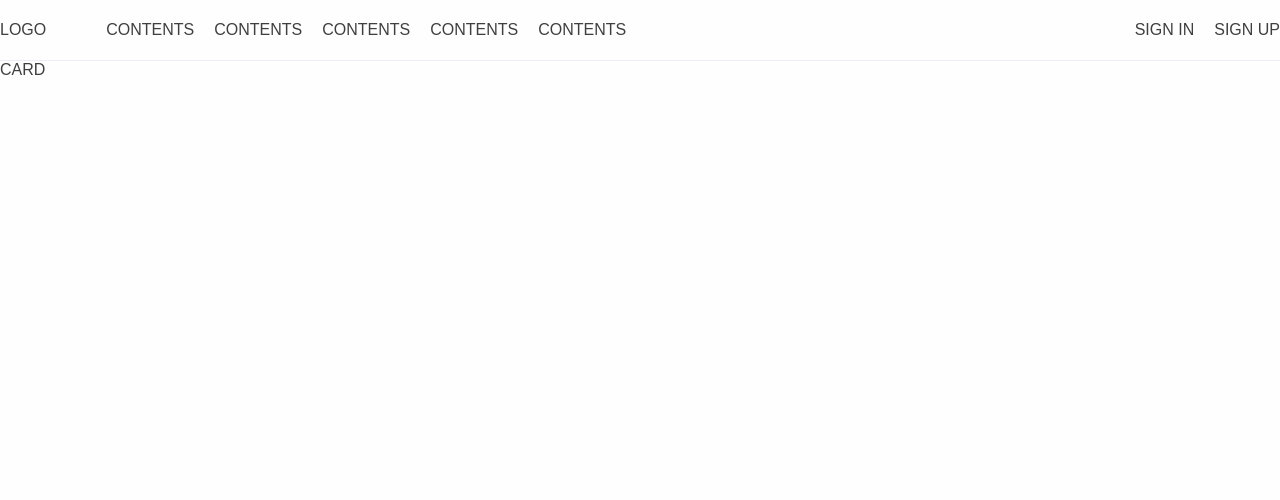
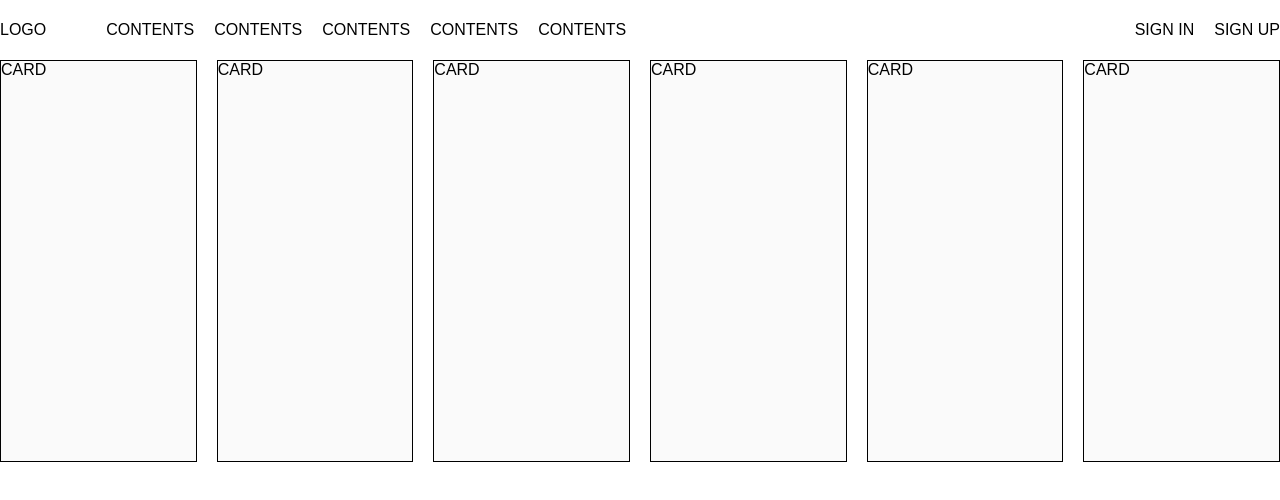
Before and after one commit to kiyoung92/board-client, a React (Create React App) app: page / in a window 1280 px wide. Shown: the top 500 px of the page. Built offline with nearby package versions, Linux system fonts and the light colour scheme; a web font is replaced by a local one.

Commit message:
feat: Card Card Event 수정중

```diff
--- a/src/components/main/body.jsx
+++ b/src/components/main/body.jsx
@@ -1,8 +1,15 @@
+/** @jsxImportSource @emotion/react */
+import { MainCardStyle } from "../../style/main/card"
 import { MainCard } from "./card"
 
 export const MainBody = () => {
     return (
-        <div>
+        <div css={ MainCardStyle.wrap }>
+            <MainCard></MainCard>
+            <MainCard></MainCard>
+            <MainCard></MainCard>
+            <MainCard></MainCard>
+            <MainCard></MainCard>
             <MainCard></MainCard>
         </div>
     )
--- a/src/components/main/card.jsx
+++ b/src/components/main/card.jsx
@@ -1,9 +1,40 @@
 /** @jsxImportSource @emotion/react */
-import { MainBodyStyle } from "../../style/main/body"
 
-export const MainCard = () => {
+import { useRef } from "react"
+import { css } from "@emotion/react";
+
+const common = {
+    wrap: css`
+        width: calc(100% / 3);
+        height: 400px;
+        background: #fafafa;
+        transition: all 0.1s;
+        border: 1px solid #000;
+        &:hover {
+            background: radial-gradient(100rem circle at var(--x-pos) var(--y-pos), rgba(0, 255, 241, 0.4), transparent 15%);
+            transform: perspective(400px) rotateX(var(--x-deg)) rotateY(var(--y-deg));
+        }
+    `
+};
+
+export const MainCard = (props) => {
+    const cardRef = useRef(null);
+
+    const cardEffector = (e) => {
+        const rect = e.target.getBoundingClientRect();
+        const x = e.clientX - rect.left;
+        const y = e.clientY - rect.top;
+        const r = e.clientX - rect.right;
+        const b = e.clientY - rect.bottom;
+
+        console.log(e.clientX, e.clientY);
+        e.target.style.setProperty('--x-pos', `${x}px`);
+        e.target.style.setProperty('--y-pos', `${y}px`);
+        // e.target.style.setProperty('--x-deg', `${ (e.clientX) / 100}deg`);
+        // e.target.style.setProperty('--y-deg', `${ (e.clientY) / 100}deg`);
+    }
     return (
-        <div css={ MainBodyStyle.wrap }>
+        <div onMouseMove={ cardEffector } css={ common.wrap }>
             <div>CARD</div>
         </div>
     )
--- a/src/index.css
+++ b/src/index.css
@@ -17,17 +17,68 @@ code {
   font-family: source-code-pro, Menlo, Monaco, Consolas, 'Courier New',
     monospace;
 }
-
+/*
 :root {
   --background-color: #fefefe;
   --button-background-color: #007FFF;
   --text-color: #3f3f3f;
-  --border-bottom: 0.5px solid rgb(237, 239, 245);
+  --border: 0.5px solid rgb(237, 239, 245);
 }
 
 .dark-mode {
   --background-color: #333;
   --button-background-color: #0064FF;
   --text-color: #ccc;
-  --border-bottom: 0.5px solid #efefef;
+  --border: 0.5px solid #efefef;
+} */
+/*
+.cards {
+  display: flex;
+  flex-wrap: wrap;
+  flex-direction: row;
+  justify-content: center;
+  align-items: center;
+  gap: 0.5rem;
+  width: 90%;
+  padding: 2rem;
 }
+.cards:hover .card {
+  background: radial-gradient(100rem circle at var(--xPos) var(--yPos), rgba(0, 255, 241, 0.4), transparent 15%);
+  transform: rotateX(var(--xPosDeg)) rotateY(var(--yPosDeg));
+}
+.cards .card {
+  width: 20rem;
+  height: 15rem;
+  background: radial-gradient(150rem circle at 0 0, rgba(0, 255, 241, 0), transparent 0%);
+  border-radius: 0.5rem;
+  display: flex;
+  justify-content: center;
+  align-items: center;
+  position: relative;
+  transition: all 0.15s;
+}
+.cards .card:hover {
+  transform: scale(0.97);
+}
+.cards .card:hover::before {
+  opacity: 1;
+}
+.cards .card::before {
+  content: "";
+  height: 100%;
+  width: 100%;
+  position: absolute;
+  top: 0;
+  left: 0;
+  border-radius: inherit;
+  background: radial-gradient(60rem circle at var(--xPos) var(--yPos), rgba(0, 255, 241, 0.1), transparent 35%);
+  opacity: 0;
+  transition: all 0.15s ease-in-out;
+}
+.cards .card .card-content {
+  background-color: #13161c;
+  border-radius: inherit;
+  transition: all 0.25s;
+  height: calc(100% - 0.1rem);
+  width: calc(100% - 0.1rem);
+} */
--- a/src/style/common/layout.jsx
+++ b/src/style/common/layout.jsx
@@ -5,6 +5,19 @@ export const commonLayout = {
         background: var(--background-color);
         color: var(--text-color);
         width: 100%;
-        height: 100%;
+        height: auto;
     `
 }
+// const cards = document.querySelectorAll(".card");
+// const wrapper = document.querySelector(".cards");
+
+// wrapper.addEventListener("mousemove", function ($event) {
+// 	cards.forEach((card) => {
+// 		const rect = card.getBoundingClientRect();
+// 		const x = $event.clientX - rect.left;
+// 		const y = $event.clientY - rect.top;
+
+// 		card.style.setProperty("--xPos", `${x}px`);
+// 		card.style.setProperty("--yPos", `${y}px`);
+// 	});
+// });
--- a/src/style/main/body.jsx
+++ b/src/style/main/body.jsx
@@ -1,8 +1,6 @@
 import { css } from "@emotion/react"
 
 export const MainBodyStyle = {
-    wrap: css`
-        width: 1280px;
-        height: auto;
-    `
+    wrap: css``,
+    contentsWrap: css``,
 }
--- /dev/null
+++ b/src/style/main/card.jsx
@@ -0,0 +1,11 @@
+import { css } from "@emotion/react"
+
+export const MainCardStyle = {
+    wrap: css`
+        width: 100%;
+        display: flex;
+        justify-content: center;
+        align-items: center;
+        gap: 20px;
+    `,
+}
--- a/src/style/main/header.jsx
+++ b/src/style/main/header.jsx
@@ -4,7 +4,7 @@ export const MainHeaderStyle = {
     wrap: css`
         height: 60px;
         width: 100%;
-        border-bottom: var(--border-bottom);
+        border-bottom: var(--border);
         display: flex;
         justify-content: center;
         align-items: center;
--- a/src/views/main.jsx
+++ b/src/views/main.jsx
@@ -4,7 +4,7 @@ import { MainFooter } from "../components/main/footer"
 
 export function Main(props) {
     return (
-        <div className={props.className}>
+        <div>
             <MainHeader></MainHeader>
             <MainBody></MainBody>
             <MainFooter></MainFooter>
```
